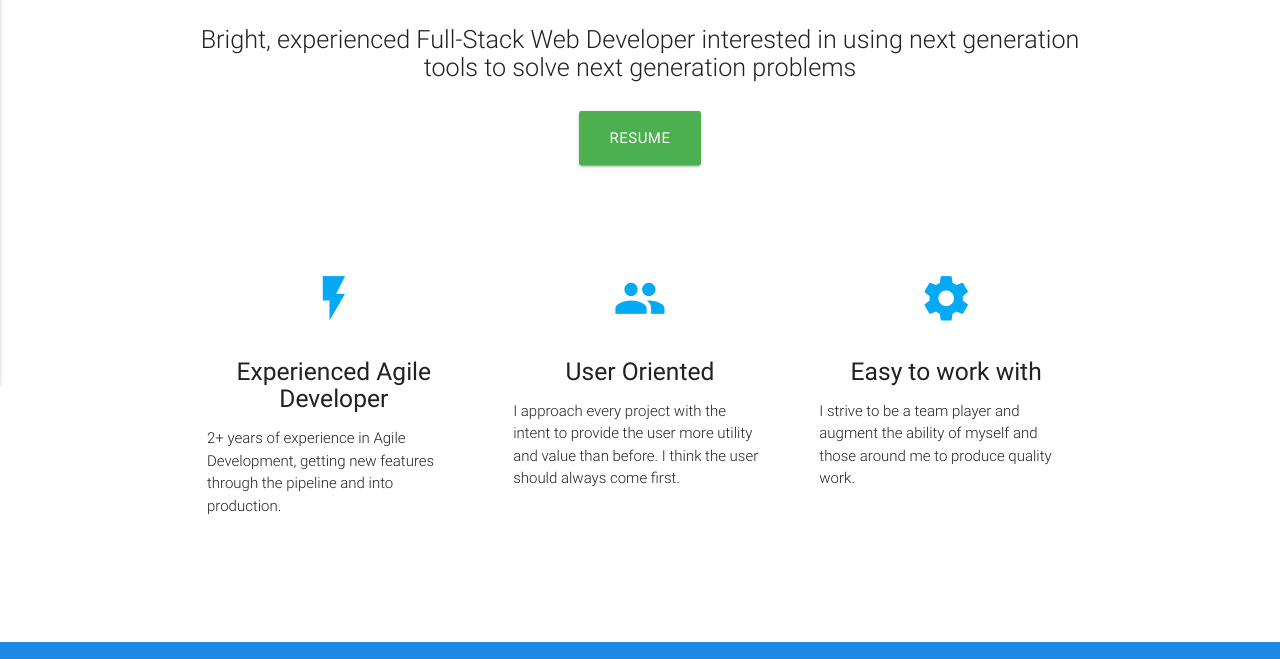
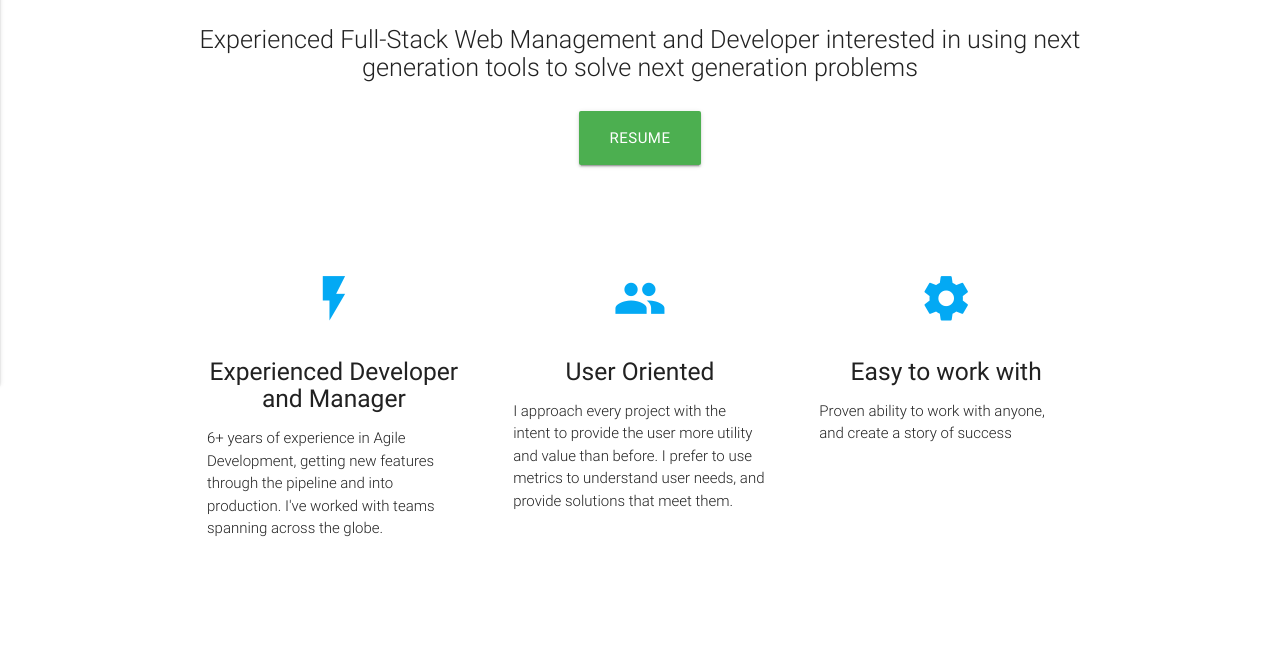
Before and after one commit to kaykayyali/kaykayyali.github.io, a plain HTML site: page index.html in a window 1280 px wide. Shown: the part 476-1135 px from the top of the page. Drawn offline with nearby package versions, Linux system fonts and the light colour scheme.

Commit message:
Update index.html

```diff
--- a/index.html
+++ b/index.html
@@ -34,7 +34,7 @@
           Kaysser E Kayyali
       </h3>
       <div class="row center">
-        <h5 class="header col s12 light flow-text">Bright, experienced Full-Stack Web Developer interested in using next generation tools to solve next generation problems</h5>
+        <h5 class="header col s12 light flow-text">Experienced Full-Stack Web Management and Developer interested in using next generation tools to solve next generation problems</h5>
       </div>
       <div class="row center">
         <a href="https://drive.google.com/open?id=1id3zuVW0gNSa9572msUGeLpfth2eMJcecFrmFOV9Bwo" target='_blank' id="download-button" class="btn-large waves-effect waves-light green">Resume</a>
@@ -53,9 +53,9 @@
         <div class="col s12 m4">
           <div class="icon-block">
             <h2 class="center light-blue-text"><i class="material-icons">flash_on</i></h2>
-            <h5 class="center">Experienced Agile Developer</h5>
+            <h5 class="center">Experienced Developer and Manager</h5>
 
-            <p class="light">2+ years of experience in Agile Development, getting new features through the pipeline and into production.</p>
+            <p class="light">6+ years of experience in Agile Development, getting new features through the pipeline and into production. I've worked with teams spanning across the globe.</p>
           </div>
         </div>
 
@@ -64,7 +64,7 @@
             <h2 class="center light-blue-text"><i class="material-icons">group</i></h2>
             <h5 class="center">User Oriented</h5>
 
-            <p class="light">I approach every project with the intent to provide the user more utility and value than before. I think the user should always come first.</p>
+            <p class="light">I approach every project with the intent to provide the user more utility and value than before. I prefer to use metrics to understand user needs, and provide solutions that meet them.</p>
           </div>
         </div>
 
@@ -73,7 +73,7 @@
             <h2 class="center light-blue-text"><i class="material-icons">settings</i></h2>
             <h5 class="center">Easy to work with</h5>
 
-            <p class="light">I strive to be a team player and augment the ability of myself and those around me to produce quality work.</p>
+            <p class="light">Proven ability to work with anyone, and create a story of success</p>
           </div>
         </div>
       </div>
```
